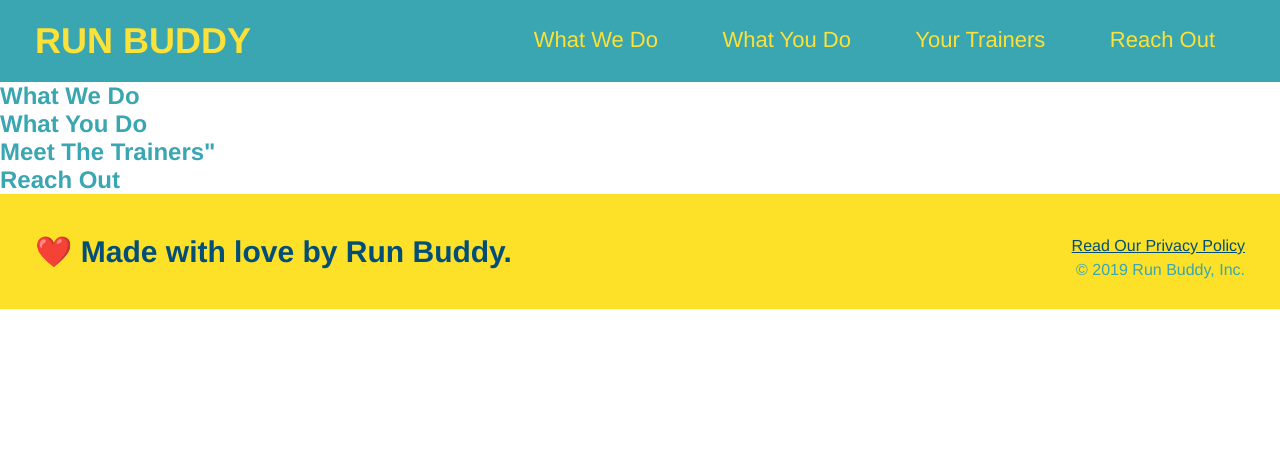
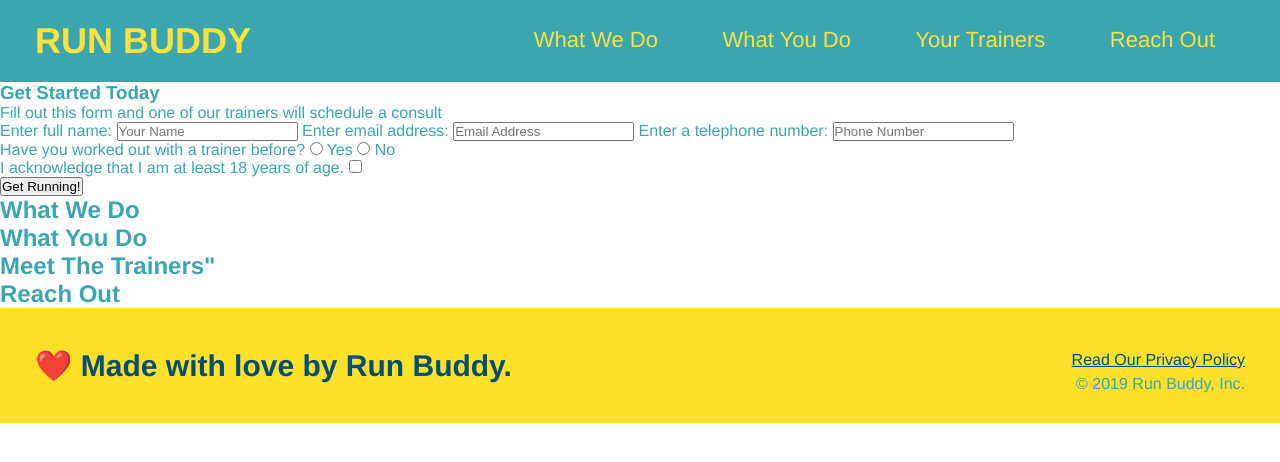
Before and after one commit to Chris5801/run-buddy, a plain HTML site: page index.html in a window 1280 px wide. Drawn offline with Linux system fonts and the light colour scheme.

Commit message:
sign up form

```diff
--- a/index.html
+++ b/index.html
@@ -34,7 +34,37 @@
 
         <!--hero/jumbotron-->
         <section>
+            <div>
+                <h3>Get Started Today</h3>
+                <p>Fill out this form and one of our trainers will schedule a consult</p>
+                <!-- Add form element-->
+                <form>
+                    <label for="name">Enter full name:</label>
+                    <input type="text" placeholder="Your Name" name="name" id="name"/>
+                    <label for="email">Enter email address:</label>
+                    <input type="text" placeholder="Email Address" name="email" id="email"/>
+                    <label for="phone">Enter a telephone number:</label>
+                    <input type="text" placeholder="Phone Number" name="phone" id="phone"/>
+                    <p>
+                        Have you worked out with a trainer before?
+                        <input type="radio" name="trainer-confirm" id="trainer-yes" />
+                        <label for="trainer-yes">Yes</label>
+                        <input type="radio" name="trainer-confirm" id="trainer-no" />
+                        <label for="trainer-no">No</label>
+                    </p>
+                    <p>
+                      <label for="checkbox" >
+                          I acknowledge that I am at least 18 years of age.
+                      </label>
+                      <input type="checkbox" name="age-confirm" id="checkbox" />
+                    </p>
+                    <button type="submit">
+                        Get Running!
+                    </button>
+                </form>
+            </div>
         </section>
+        <!-- end hero-->
 
         <!-- "what we do" section-->
         <section>
```
